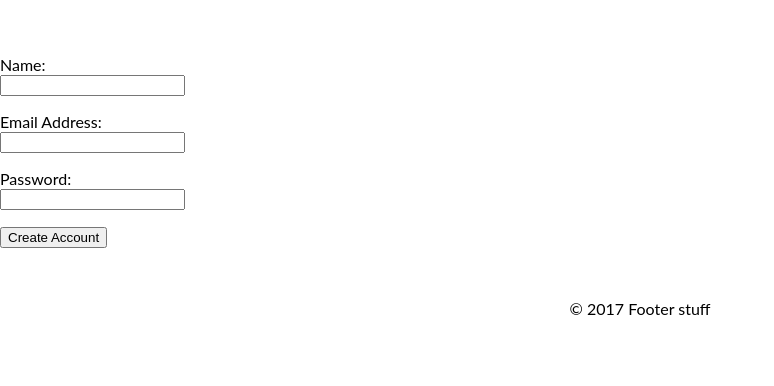
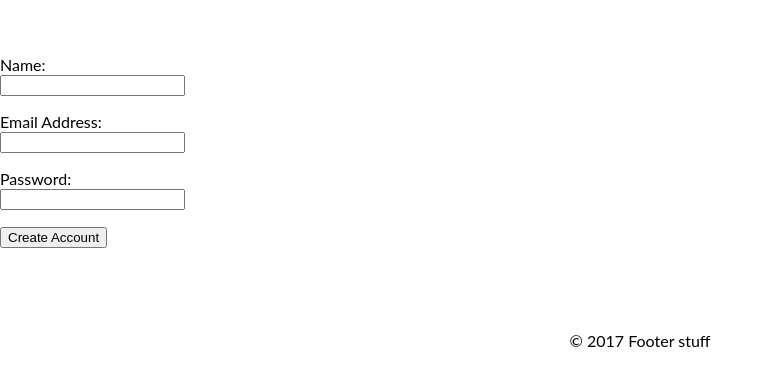
Before and after one commit to mcgeorgiev/visual-portfolio, a Flask app: page /create in a window 1280 px wide; the page is wider, and only the part inside the window is pictured. Shown: the part 367-753 px from the top of that part, without its empty margins (0-774 px from the left). Run offline with Flask 2, Linux system fonts and the light colour scheme; the visitor is signed in with stand-in values (Sample User, id 1); some libraries are stand-ins or nearby versions.

Commit message:
gap in the footer now

```diff
--- a/app/static/stylesheets/style.css
+++ b/app/static/stylesheets/style.css
@@ -95,5 +95,5 @@ a:hover, a:active { text-decoration: none; color:#555555; }
   height: 3em;
   margin: -3em ;
   text-align: center;
-  padding-top: 3em;
+  margin-top: 3em;
 }
```
